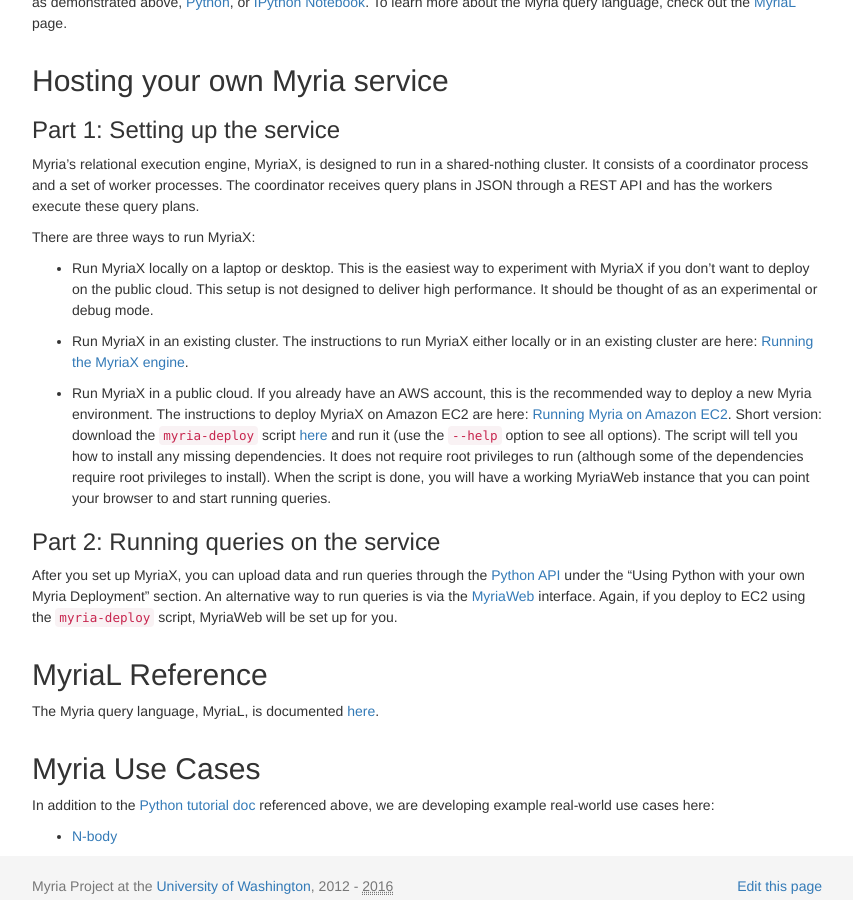
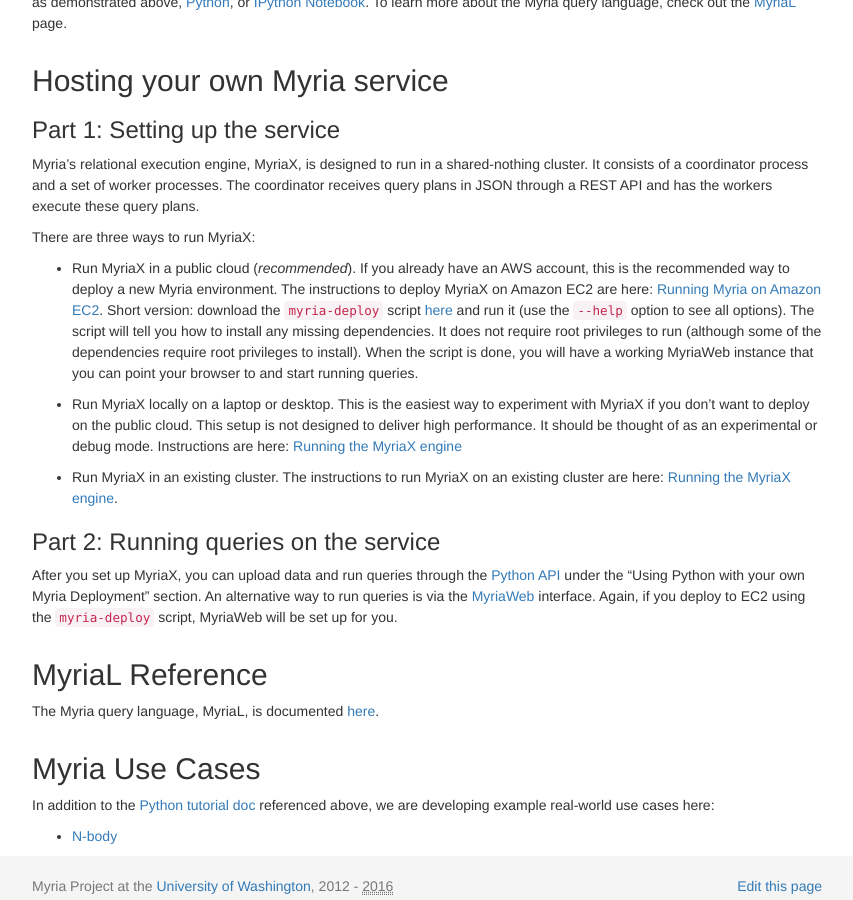
Before and after one commit to uwescience/myria-website, a Jekyll site: the page built from docs/index.markdown, in a window 1280 px wide and 900 px high, scrolled down 1626 px. Shown: the whole window, without its empty margins (213-1066 px from the left). Built offline with Jekyll 4.4.1, drawn with Linux system fonts in a browser that asks for light colours; nearby versions of some CDN libraries; Markdown is read by kramdown in place of the engine named in the settings; some of the changed text lies outside the part shown.

Commit message:
update for demo

```diff
--- a/docs/index.markdown
+++ b/docs/index.markdown
@@ -23,17 +23,17 @@
 
 The [Myria Middleware doc page](myriaMiddleware.html) has an excellent overview of how Myria's three components are designed and fit together: MyriaX, MyriaMiddleware and MyriaWeb.
 
-## Using Myria services hosted by UW
+## Using the Myria demonstration service
 
-We are hosting a demonstration Myria service: <http://demo.myria.cs.washington.edu>.
+The UW Database Group hosts a demonstration Myria service: <http://demo.myria.cs.washington.edu>.
 The demo service runs on Amazon EC2 and is a small version of Myria running on only four instances.
-The demo service is there to make it easy to get a sense of what Myria is about but don't use it to do any actual work
-nor test anything at scale.
+The demo service is there to make it easy to get a sense of what Myria is about, but don't use it to do any actual work
+or test anything at scale.
 
-See the following section for how to spin up a Myria instance on your local computer or Amazon EC2.
+See the following section for how to host an instance of the Myria service on your local computer or Amazon EC2.
 
 
-### Using the Myria demonstration service through the browser
+### Using the Myria service through the browser
 
 
 Open your browser (preferably Chrome), and point it at [http://demo.myria.cs.washington.edu](http://demo.myria.cs.washington.edu).
@@ -104,16 +104,18 @@
 
 There are three ways to run MyriaX:
 
-- Run MyriaX locally on a laptop or desktop. This is the easiest
+- Run MyriaX in a public cloud (_recommended_).
+  If you already have an AWS account, this is the recommended way to deploy a new Myria environment. The instructions to deploy MyriaX on Amazon EC2 are here: [Running Myria on Amazon EC2](https://github.com/uwescience/myria-ec2-ansible/blob/reef/README.md). Short version: download the `myria-deploy` script [here](https://raw.githubusercontent.com/uwescience/myria-ec2-ansible/reef/myria-deploy) and run it (use the `--help` option to see all options). The script will tell you how to install any missing dependencies. It does not require root privileges to run (although some of the dependencies require root privileges to install). When the script is done, you will have a working MyriaWeb instance that you can point your browser to and start running queries.
+
+- Run MyriaX locally on a laptop or desktop.
+  This is the easiest
 way to experiment with MyriaX if you don't want to deploy on the public cloud. This setup is not designed
 to deliver high performance. It should be thought of as an experimental
-or debug mode.
+or debug mode. Instructions are here: [Running the MyriaX engine](myriax/index.html)
 
 - Run MyriaX in an existing cluster.
-  The instructions to run MyriaX either locally or in an existing cluster are here:  [Running the MyriaX engine](myriax/index.html).
+  The instructions to run MyriaX on an existing cluster are here:  [Running the MyriaX engine](myriax/index.html).
 
-- Run MyriaX in a public cloud.
-  If you already have an AWS account, this is the recommended way to deploy a new Myria environment. The instructions to deploy MyriaX on Amazon EC2 are here: [Running Myria on Amazon EC2](https://github.com/uwescience/myria-ec2-ansible/blob/reef/README.md). Short version: download the `myria-deploy` script [here](https://raw.githubusercontent.com/uwescience/myria-ec2-ansible/reef/myria-deploy) and run it (use the `--help` option to see all options). The script will tell you how to install any missing dependencies. It does not require root privileges to run (although some of the dependencies require root privileges to install). When the script is done, you will have a working MyriaWeb instance that you can point your browser to and start running queries.
 
 ### Part 2: Running queries on the service
 
```
